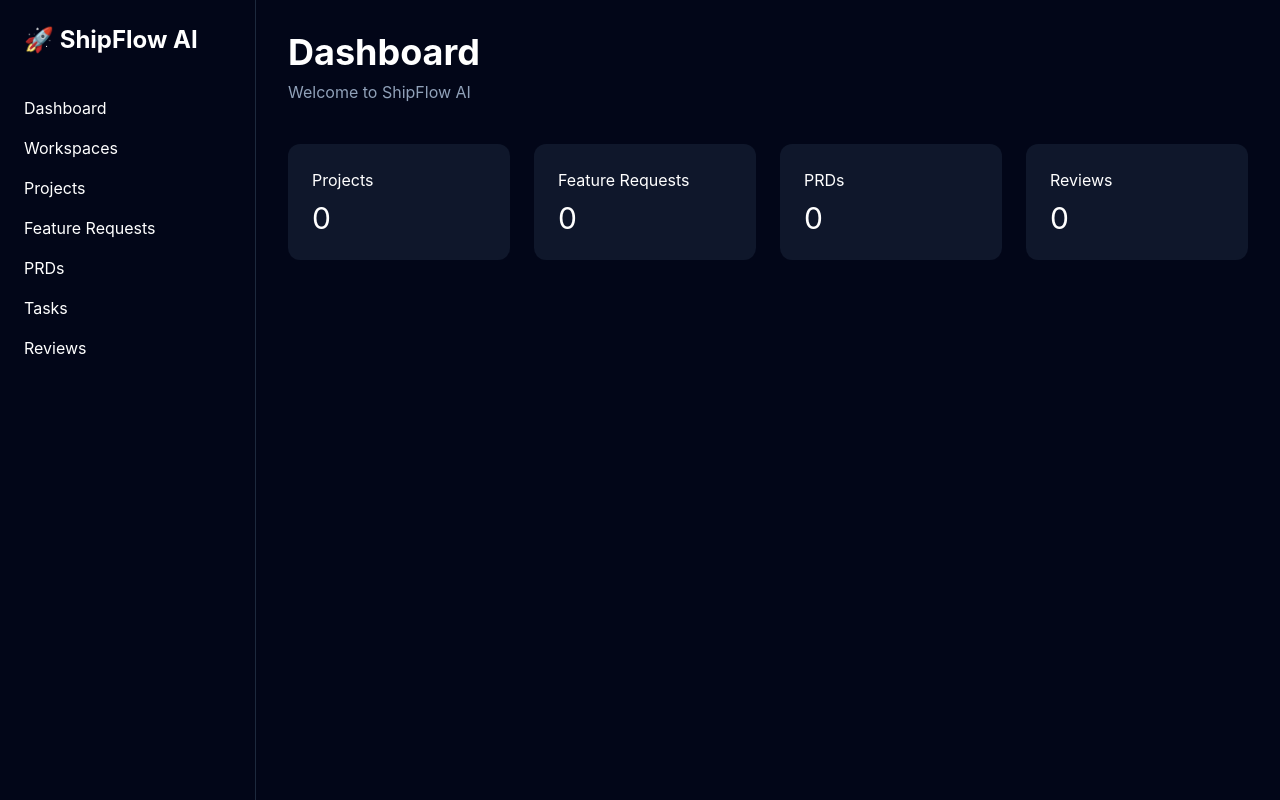
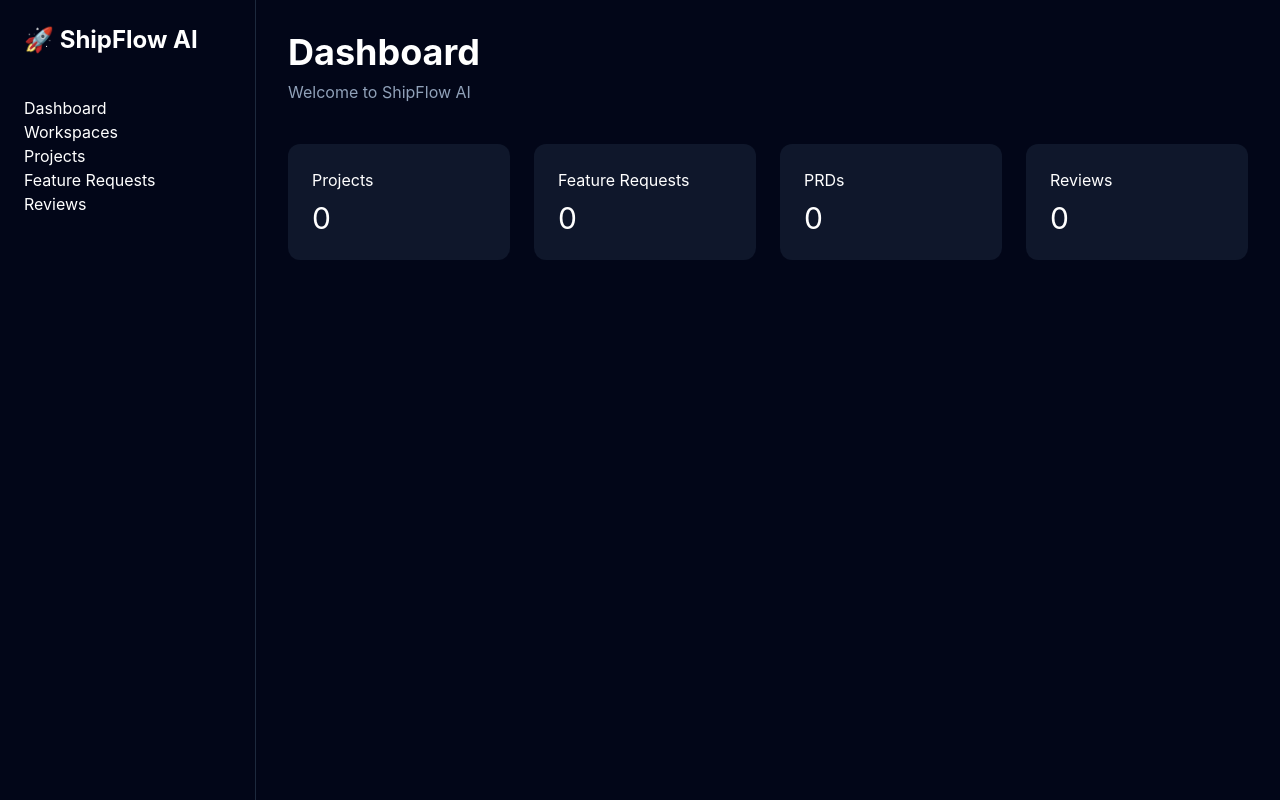
Before and after one commit to Nikhil9209/shipflow-ai, a Next.js app in the folder apps/web/: page / in a window 1280 px wide. Built offline with nearby package versions, Linux system fonts and the light colour scheme.

Commit message:
feat: add sidebar and routes

```diff
--- a/apps/web/app/page.tsx
+++ b/apps/web/app/page.tsx
@@ -1,22 +1,9 @@
+import Sidebar from "../components/Sidebar";
 export default function HomePage() {
   return (
     <div className="min-h-screen bg-slate-950 text-white flex">
       {/* Sidebar */}
-      <aside className="w-64 border-r border-slate-800 p-6">
-        <h1 className="text-2xl font-bold mb-10">
-          🚀 ShipFlow AI
-        </h1>
-
-        <nav className="space-y-4">
-          <div>Dashboard</div>
-          <div>Workspaces</div>
-          <div>Projects</div>
-          <div>Feature Requests</div>
-          <div>PRDs</div>
-          <div>Tasks</div>
-          <div>Reviews</div>
-        </nav>
-      </aside>
+      <Sidebar />
 
       {/* Main Content */}
       <main className="flex-1 p-8">
--- /dev/null
+++ b/apps/web/components/Sidebar.tsx
@@ -0,0 +1,23 @@
+import Link from "next/link";
+
+export default function Sidebar() {
+  return (
+    <aside className="w-64 border-r border-slate-800 p-6">
+      <h1 className="text-2xl font-bold mb-10">
+        🚀 ShipFlow AI
+      </h1>
+
+      <nav className="space-y-4">
+        <Link href="/">Dashboard</Link>
+        <br />
+        <Link href="/workspaces">Workspaces</Link>
+        <br />
+        <Link href="/projects">Projects</Link>
+        <br />
+        <Link href="/feature-requests">Feature Requests</Link>
+        <br />
+        <Link href="/reviews">Reviews</Link>
+      </nav>
+    </aside>
+  );
+}
```
